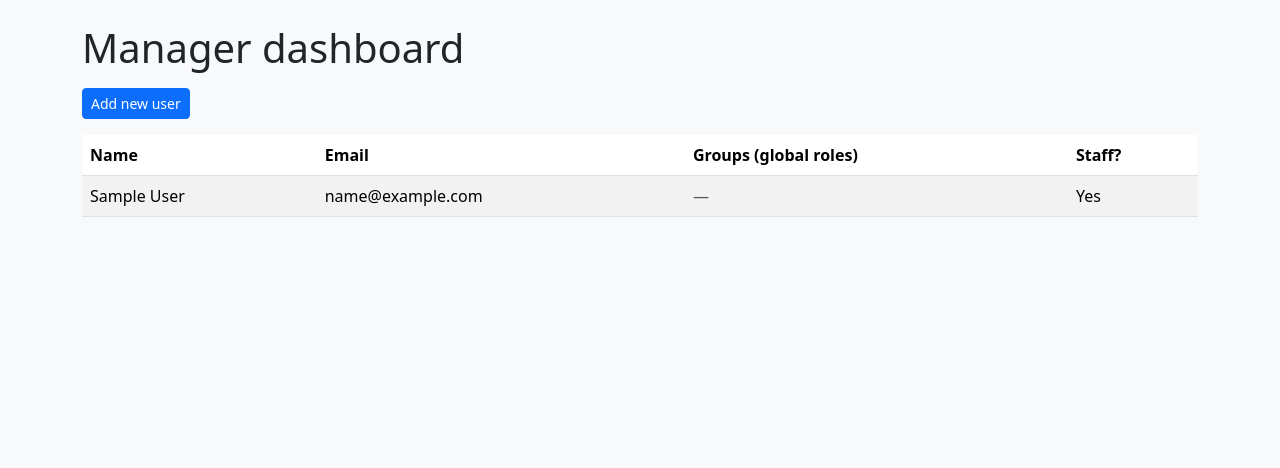
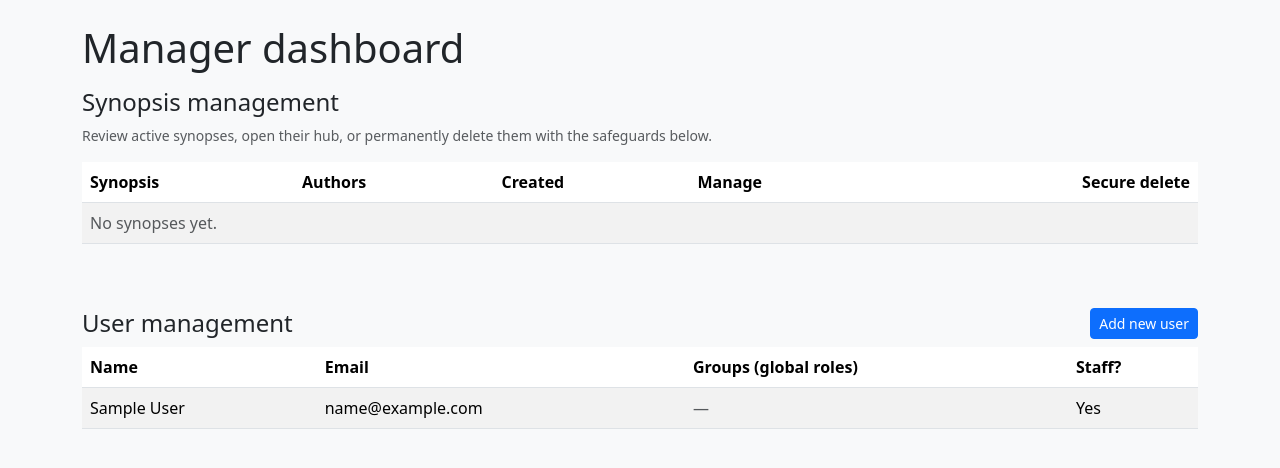
Before and after one commit to CEConservationEvidence/CE-Synopsis-Portal, a Django app: page /manager/ in a window 1280 px wide. Shown: the part 56-524 px from the top of the page. Run offline with Django 5.2, Linux system fonts and the light colour scheme; the visitor is signed in with stand-in values (Sample User, id 1); data comes from the database, SQL or seed files in the repository; parts of the project's set-up code (start-up, migrations or seed data) failed here and were passed over.

Commit message:
move admin-related project actions to temp managers dashboard

```diff
--- a/src/templates/synopsis/manager_dashboard.html
+++ b/src/templates/synopsis/manager_dashboard.html
@@ -1,10 +1,97 @@
 {% extends "synopsis/base.html" %}
-{% block title %}Manager – Users{% endblock %}
+{% block title %}Manager – Admin{% endblock %}
 {% block content %}
 <h1 class="mb-3">Manager dashboard</h1>
-<p>
+<section class="mb-5">
+    <h2 class="h4">Synopsis management</h2>
+    <p class="text-muted small">Review active synopses, open their hub, or permanently delete them with the safeguards below.</p>
+    <div class="table-responsive">
+        <table class="table table-striped align-middle">
+            <thead>
+                <tr>
+                    <th>Synopsis</th>
+                    <th>Authors</th>
+                    <th>Created</th>
+                    <th>Manage</th>
+                    <th class="text-end">Secure delete</th>
+                </tr>
+            </thead>
+            <tbody>
+                {% for entry in project_entries %}
+                {% with project=entry.project form=entry.delete_form %}
+                <tr>
+                    <td>
+                        <a href="{% url 'synopsis:project_hub' project.id %}">{{ project.title }}</a>
+                    </td>
+                    <td class="small">
+                        {% if entry.authors %}
+                            {% for user in entry.authors %}
+                                {{ user.get_full_name|default:user.username }}{% if not forloop.last %}, {% endif %}
+                            {% endfor %}
+                        {% else %}
+                        <span class="text-muted">No authors assigned</span>
+                        {% endif %}
+                    </td>
+                    <td>{{ project.created_at|date:"Y-m-d H:i" }}</td>
+                    <td>
+                        <a class="btn btn-outline-primary btn-sm" href="{% url 'synopsis:project_hub' project.id %}">Open hub</a>
+                    </td>
+                    <td class="text-end">
+                        <details class="project-delete-details">
+                            <summary class="text-danger">Delete…</summary>
+                            <div class="mt-2 p-2 border rounded-3 bg-light-subtle">
+                                <p class="text-muted small mb-2">
+                                    This action is permanent. Type <strong>{{ project.title }}</strong> and confirm the warning to proceed.
+                                </p>
+                                <form method="post" action="{% url 'synopsis:project_delete' project.id %}">
+                                    {% csrf_token %}
+                                    <input type="hidden" name="next" value="{% url 'synopsis:manager_dashboard' %}">
+                                    {% if form.non_field_errors %}
+                                    <div class="alert alert-danger py-1 px-2 small mb-2">
+                                        {% for error in form.non_field_errors %}{{ error }}{% if not forloop.last %}<br>{% endif %}{% endfor %}
+                                    </div>
+                                    {% endif %}
+                                    <div class="mb-2">
+                                        <label class="form-label" for="{{ form.confirm_title.id_for_label }}">{{ form.confirm_title.label }}</label>
+                                        {{ form.confirm_title }}
+                                        {% if form.confirm_title.help_text %}
+                                        <div class="form-text">{{ form.confirm_title.help_text }}</div>
+                                        {% endif %}
+                                        {% for error in form.confirm_title.errors %}
+                                        <div class="text-danger small">{{ error }}</div>
+                                        {% endfor %}
+                                    </div>
+                                    <div class="form-check mb-3">
+                                        {{ form.acknowledge_irreversible }}
+                                        <label class="form-check-label" for="{{ form.acknowledge_irreversible.id_for_label }}">{{ form.acknowledge_irreversible.label }}</label>
+                                        {% for error in form.acknowledge_irreversible.errors %}
+                                        <div class="text-danger small">{{ error }}</div>
+                                        {% endfor %}
+                                    </div>
+                                    <button class="btn btn-danger btn-sm" type="submit">Delete synopsis</button>
+                                    <a class="btn btn-link btn-sm" href="{% url 'synopsis:manager_dashboard' %}">Cancel</a>
+                                </form>
+                            </div>
+                        </details>
+                    </td>
+                </tr>
+                {% endwith %}
+                {% empty %}
+                <tr>
+                    <td colspan="5" class="text-muted">No synopses yet.</td>
+                </tr>
+                {% endfor %}
+            </tbody>
+        </table>
+    </div>
+</section>
+
+<section>
+    <div class="d-flex justify-content-between align-items-center mb-2">
+        <h2 class="h4 mb-0">User management</h2>
         <a class="btn btn-primary btn-sm" href="{% url 'synopsis:user_create' %}">Add new user</a>
-</p>
+    </div>
+    <div class="table-responsive">
         <table class="table table-striped align-middle">
             <thead>
                 <tr>
@@ -31,4 +118,6 @@
                 {% endfor %}
             </tbody>
         </table>
+    </div>
+</section>
 {% endblock %}
```
Lines whose indentation alone changed are shown as unchanged.
